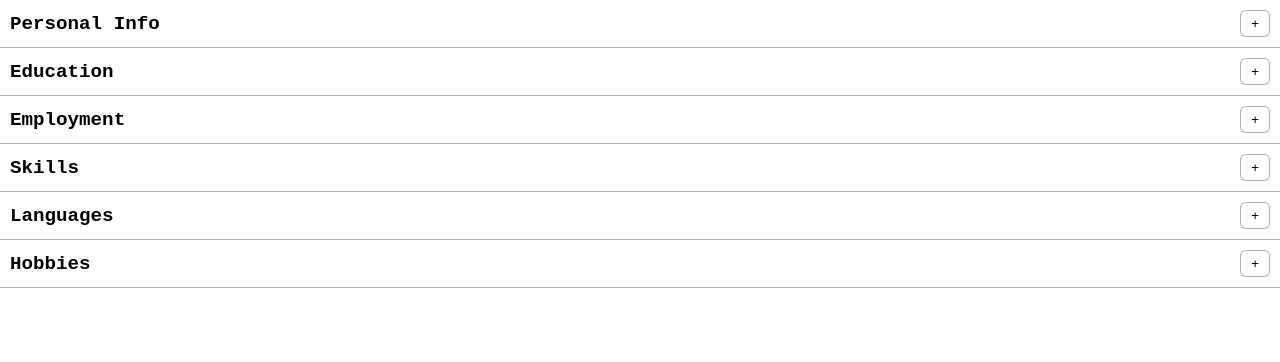
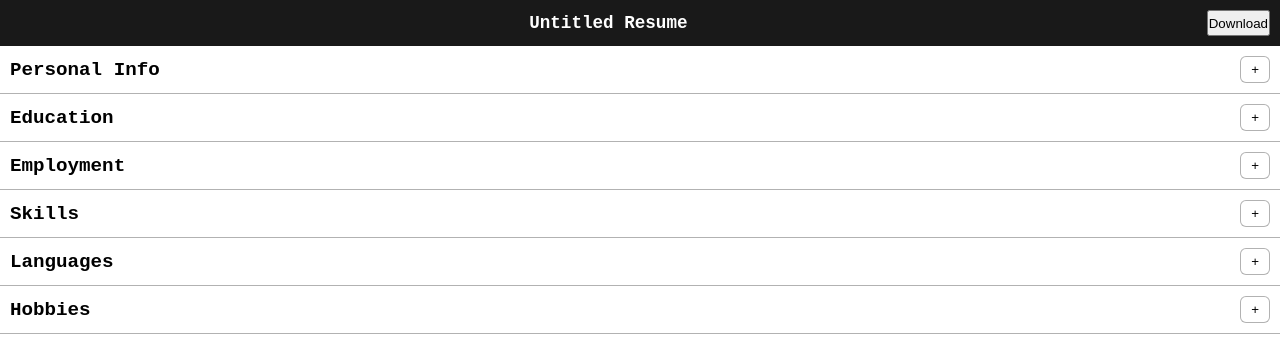
Before and after one commit to LukBlan/cv-application, a React (Vite) app: page / in a window 1280 px wide. Shown: the top 362 px of the page. Built offline with nearby package versions, Linux system fonts and the light colour scheme.

Commit message:
Add download cv bar

```diff
--- a/src/components/App/App.jsx
+++ b/src/components/App/App.jsx
@@ -1,7 +1,10 @@
 import { CvTab } from '../CvTab/CvTab';
+import { Form } from '../Form/Form';
 
 function App() {
   return (
+    <>
+      <Form />
       <ul>
         <CvTab name="Personal Info" />
         <CvTab name="Education" />
@@ -10,6 +13,7 @@ function App() {
         <CvTab name="Languages" />
         <CvTab name="Hobbies" />
       </ul>
+    </>
   );
 }
 
--- /dev/null
+++ b/src/components/Form/Form.css
@@ -0,0 +1,24 @@
+.download-bar {
+  display: flex;
+  background-color: rgba(0,0,0,0.9);
+  padding: 10px;
+  justify-content: space-around;
+}
+
+.download-file-name {
+  overflow: hidden;
+  appearance: none;
+  border: none;
+  color: white;
+  background: transparent;
+  padding: 3px;
+  margin: auto;
+  text-align: center;
+  font-weight: bold;
+  font-size: 1.1rem;
+  font-family: monospace;
+}
+
+input::placeholder {
+  color: white;
+}
--- /dev/null
+++ b/src/components/Form/Form.jsx
@@ -0,0 +1,12 @@
+import './Form.css';
+
+function Form() {
+  return (
+    <form className="download-bar">
+      <input type="text" placeholder="Untitled Resume" className="download-file-name" />
+      <button>Download</button>
+    </form>
+  );
+}
+
+export { Form };
```
Lines whose indentation alone changed are shown as unchanged.
